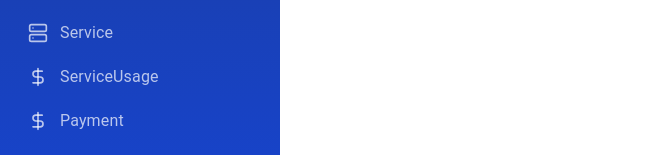
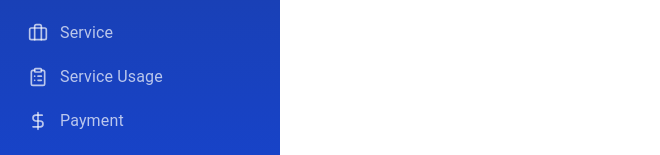
Before and after one commit to DonShanilka/hotel_management_system, a React (Vite) app: page / in a window 1280 px wide. Shown: the part 375-530 px from the top of the page, without its empty margins (0-660 px from the left). Built offline with nearby package versions, Linux system fonts and the light colour scheme.

Commit message:
Update Slide Bar

```diff
--- a/src/App.tsx
+++ b/src/App.tsx
@@ -9,6 +9,9 @@ import Housekeeping from './pages/Housekeeping';
 import Reporting from './pages/Accusation';
 import Payment from './pages/Payment';
 import { Box, CssBaseline, Toolbar } from '@mui/material';
+import Employee from './pages/Employee';
+import Service from './pages/Service';
+import ServiceUsage from './pages/ServiceUsage';
 
 const App: React.FC = () => {
   return (
@@ -25,6 +28,9 @@ const App: React.FC = () => {
             <Route path="/guest-management" element={<GuestManagement />} />
             <Route path="/housekeeping" element={<Housekeeping />} />
             <Route path="/accusation" element={<Reporting />} />
+            <Route path="/employee" element={<Employee/>} />
+            <Route path="/service" element={<Service/>} />
+            <Route path="/serviceUsage" element={<ServiceUsage />} />
             <Route path="/payment" element={<Payment />} />
             <Route path="/" element={<Dashboard />} />
           </Routes>
--- a/src/components/Sidebar.tsx
+++ b/src/components/Sidebar.tsx
@@ -1,16 +1,6 @@
 import React from 'react';
 import { useLocation, useNavigate } from 'react-router-dom';
-import {
-  LayoutDashboard,
-  Hotel,
-  BookOpen,
-  Users,
-  ScrollText,
-  BarChart3,
-  DollarSign,
-  ServerIcon,
-
-} from 'lucide-react';
+import { LayoutDashboard, Hotel, BookOpen, Users, ScrollText, BarChart3, User, Briefcase, ClipboardList, DollarSign } from 'lucide-react';
 
 const Sidebar = () => {
   const navigate = useNavigate();
@@ -23,11 +13,11 @@ const Sidebar = () => {
     { text: 'Guest Management', icon: Users, path: '/guest-management' },
     { text: 'Housekeeping', icon: ScrollText, path: '/housekeeping' },
     { text: 'Accusation', icon: BarChart3, path: '/accusation' },
-    { text: 'Employee', icon: Users, path: '/payment' },
-    { text: 'Service', icon: ServerIcon, path: '/payment' },
-    { text: 'ServiceUsage', icon: DollarSign, path: '/payment' },
+    { text: 'Employee', icon: User, path: '/employee' },  // Changed to 'User' for employees
+    { text: 'Service', icon: Briefcase, path: '/service' }, // 'Briefcase' for services
+    { text: 'Service Usage', icon: ClipboardList, path: '/serviceUsage' }, // 'ClipboardList' for usage tracking
     { text: 'Payment', icon: DollarSign, path: '/payment' }
-  ];
+];
 
   return (
     <div className="w-70 min-h-screen bg-gradient-to-b from-blue-900 to-blue-700 text-white flex flex-col">
```
